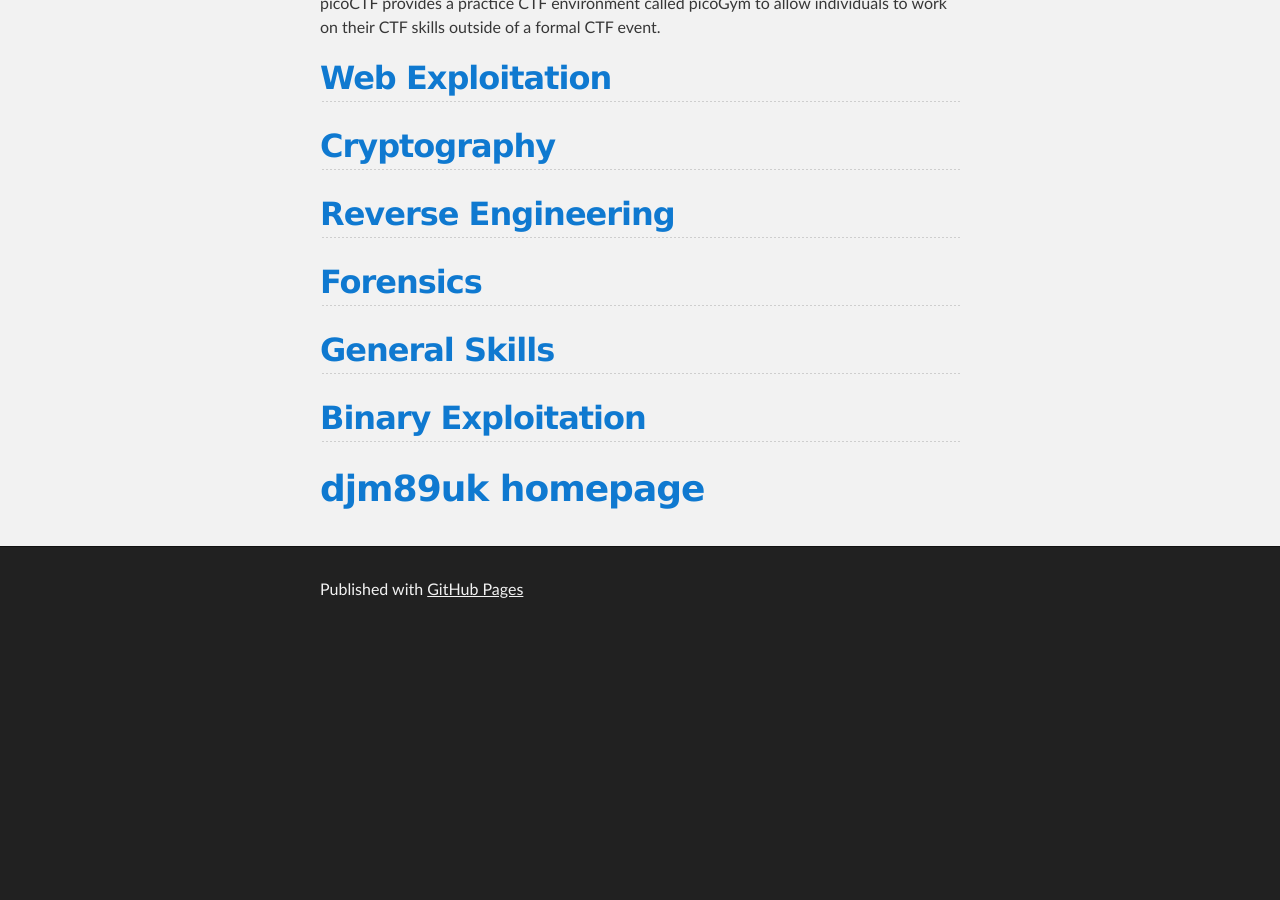
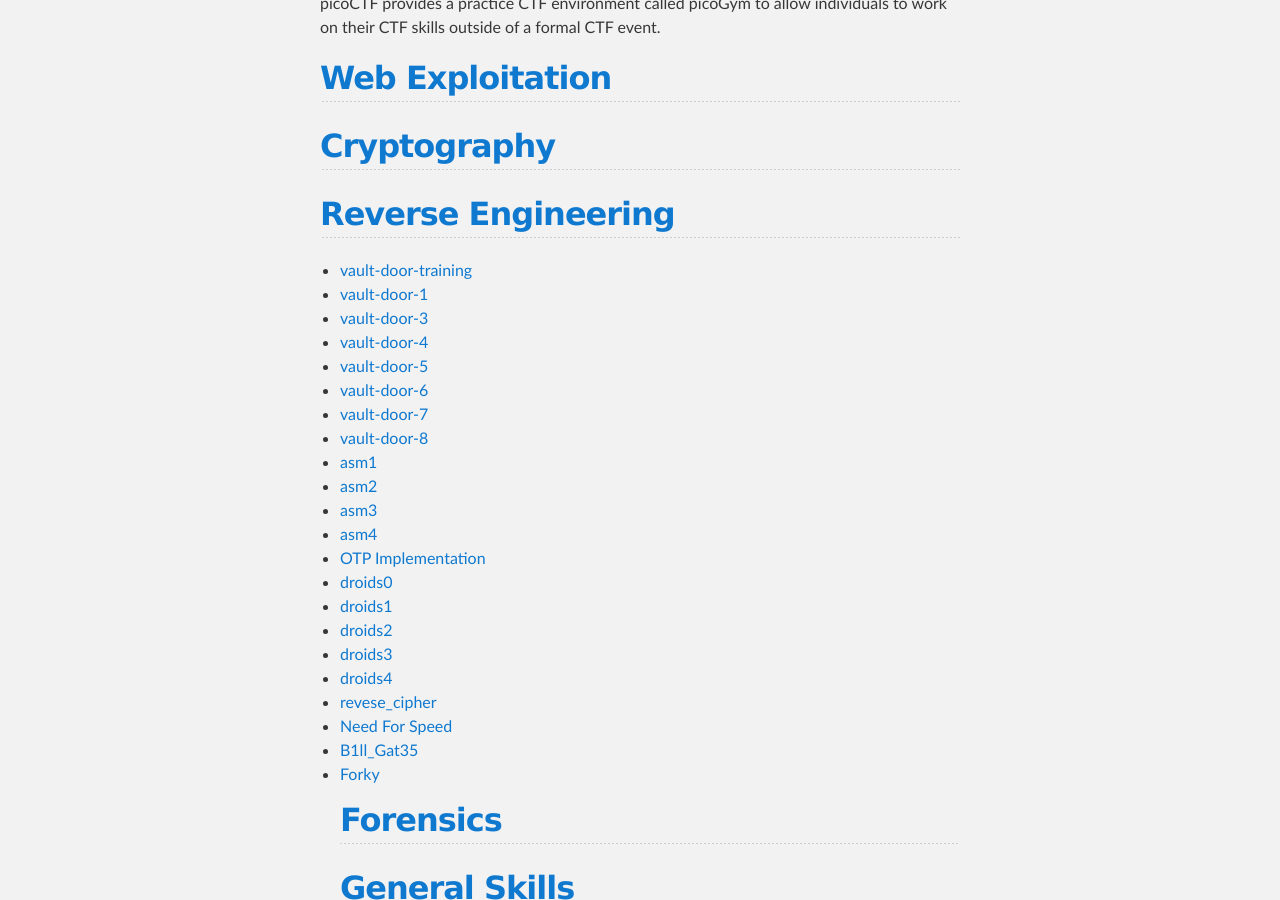
Before and after one commit to djm89uk/djm89uk.github.io, a Jekyll site: the page built from picogym.md, in a window 1280 px wide and 900 px high, scrolled down 381 px. Built offline with Jekyll 4.4.1, drawn with Linux system fonts in a browser that asks for light colours; our own code applies the rules of GitHub Pages for plain Markdown files; before the commit the page ends 1017 px from its top, so only the background shows below that.

Commit message:
Update picogym.md

```diff
--- a/picogym.md
+++ b/picogym.md
@@ -9,6 +9,28 @@ picoCTF provides a practice CTF environment called picoGym to allow individuals
 ## [Web Exploitation](./picogym_we.md)
 ## [Cryptography](./picogym_c.md)
 ## [Reverse Engineering](./picogym_re.md)
+- [vault-door-training](#vault-door-training)
+- [vault-door-1](./picogym_re.md#vault-door-1)
+- [vault-door-3](./picogym_re.md#vault-door-3)
+- [vault-door-4](./picogym_re.md#vault-door-4)
+- [vault-door-5](./picogym_re.md#vault-door-5)
+- [vault-door-6](./picogym_re.md#vault-door-6)
+- [vault-door-7](./picogym_re.md#vault-door-7)
+- [vault-door-8](./picogym_re.md#vault-door-8)
+- [asm1](./picogym_re.md#asm1)
+- [asm2](./picogym_re.md#asm2)
+- [asm3](./picogym_re.md#asm3)
+- [asm4](./picogym_re.md#asm4)
+- [OTP Implementation](./picogym_re.md#otp-implementation)
+- [droids0](./picogym_re.md#droids0)
+- [droids1](./picogym_re.md#droids1)
+- [droids2](./picogym_re.md#droids2)
+- [droids3](./picogym_re.md#droids3)
+- [droids4](./picogym_re.md#droids4)
+- [revese_cipher](./picogym_re.md#reverse_cipher)
+- [Need For Speed](./picogym_re.md#need-for-speed)
+- [B1ll_Gat35](./picogym_re.md#b1ll_gat35)
+- [Forky](./picogym_re.md#forky)
 ## [Forensics](./picogym_f.md)
 ## [General Skills](./picogym_gs.md)
 ## [Binary Exploitation](./picogym_be.md)
```
